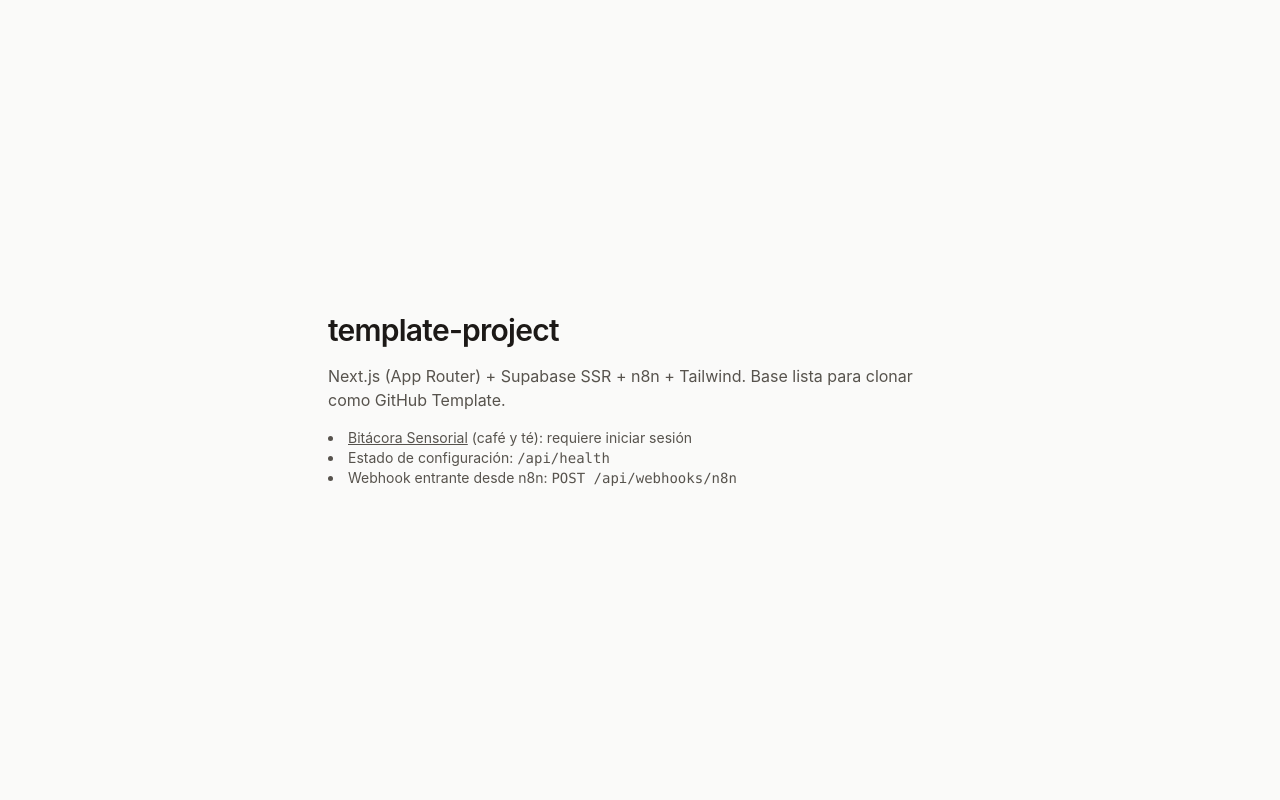
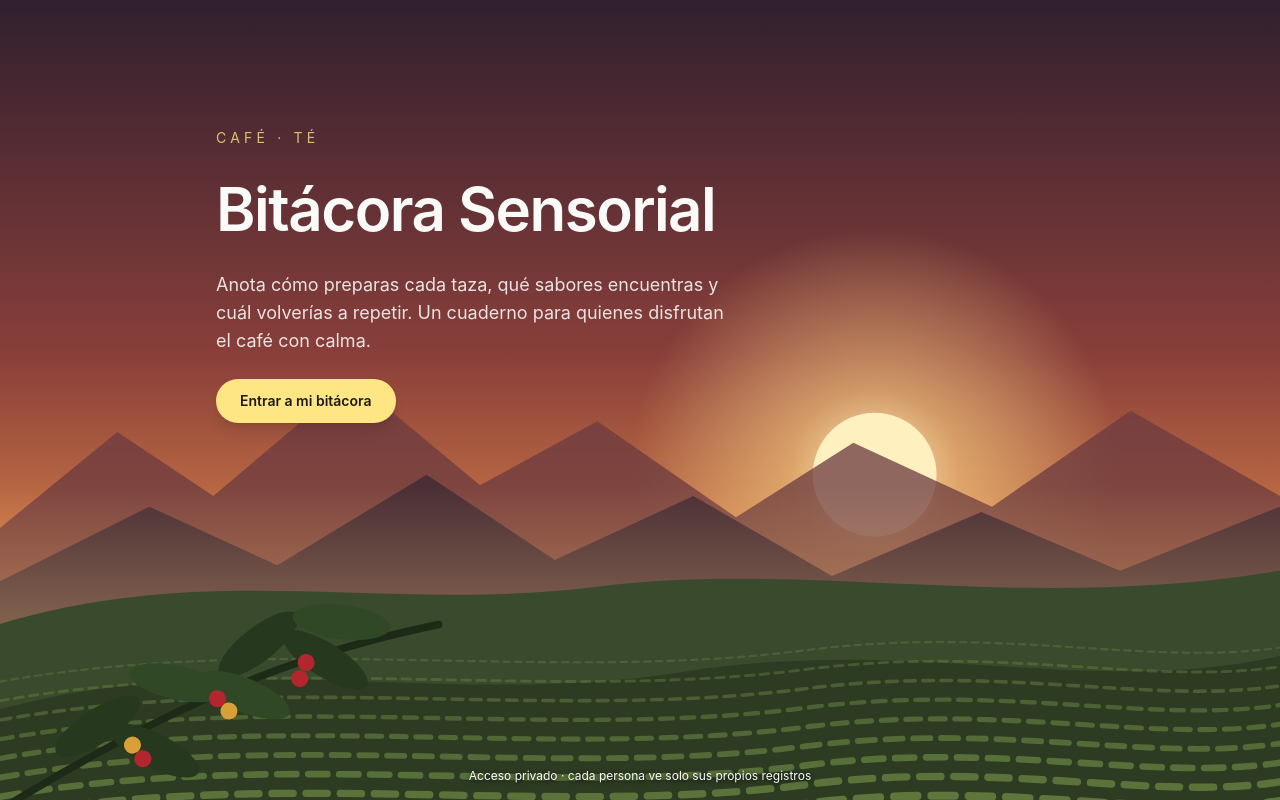
Before and after one commit to Miguel80/proyectos, a Next.js app: page / in a window 1280 px wide. Built offline with nearby package versions, Linux system fonts and the light colour scheme.

Commit message:
feat: portada y login con paisaje de cafetal al amanecer
Co-Authored-By: Claude Sonnet 5.5 <noreply@anthropic.com>
Claude-Session: https://claude.ai/code/session_012xTcc9aXa8Qd6aYsF7WVTD

```diff
--- a/src/app/login/page.tsx
+++ b/src/app/login/page.tsx
@@ -1,15 +1,20 @@
+import { CoffeeLandscape } from "@/components/coffee-landscape";
 import { LoginForm } from "@/components/login-form";
 
-export const metadata = { title: "Entrar · template-project" };
+export const metadata = { title: "Entrar · Bitácora Sensorial" };
 
 export default function LoginPage() {
   return (
-    <main className="mx-auto flex min-h-screen max-w-sm flex-col justify-center gap-6 px-6">
-      <div className="space-y-1">
-        <h1 className="text-2xl font-semibold tracking-tight">Entrar</h1>
-        <p className="text-sm text-stone-600 dark:text-stone-400">Acceso personal a la Bitácora Sensorial.</p>
+    <main className="relative isolate flex min-h-screen items-center justify-center overflow-hidden bg-stone-950 px-6 py-12">
+      <CoffeeLandscape />
+      <div className="relative w-full max-w-sm space-y-6 rounded-2xl bg-stone-50/90 p-8 text-stone-900 shadow-2xl backdrop-blur dark:bg-stone-950/85 dark:text-stone-100">
+        <div className="space-y-1">
+          <p className="text-xs uppercase tracking-[0.25em] text-amber-700 dark:text-amber-300">Café · Té</p>
+          <h1 className="text-2xl font-semibold tracking-tight">Bitácora Sensorial</h1>
+          <p className="text-sm text-stone-600 dark:text-stone-400">Inicia sesión para ver tu cuaderno.</p>
+        </div>
+        <LoginForm />
       </div>
-      <LoginForm />
     </main>
   );
 }
--- a/src/app/page.tsx
+++ b/src/app/page.tsx
@@ -1,27 +1,36 @@
 import Link from "next/link";
+import { CoffeeLandscape } from "@/components/coffee-landscape";
+
+export const metadata = {
+  title: "Bitácora Sensorial · café y té",
+  description: "Un cuaderno para registrar cómo preparas y cómo saben tu café y tu té.",
+};
 
 export default function HomePage() {
   return (
-    <main className="mx-auto flex min-h-screen max-w-2xl flex-col justify-center gap-4 px-6">
-      <h1 className="text-3xl font-semibold tracking-tight">template-project</h1>
-      <p className="text-stone-600 dark:text-stone-400">
-        Next.js (App Router) + Supabase SSR + n8n + Tailwind. Base lista para clonar como
-        GitHub Template.
-      </p>
-      <ul className="list-inside list-disc text-sm text-stone-600 dark:text-stone-400">
-        <li>
-          <Link href="/bitacora" className="underline">
-            Bitácora Sensorial
-          </Link>{" "}
-          (café y té): requiere iniciar sesión
-        </li>
-        <li>
-          Estado de configuración: <code>/api/health</code>
-        </li>
-        <li>
-          Webhook entrante desde n8n: <code>POST /api/webhooks/n8n</code>
-        </li>
-      </ul>
+    <main className="relative isolate flex min-h-screen flex-col justify-between overflow-hidden bg-stone-950 text-stone-50">
+      <CoffeeLandscape />
+      <div className="relative mx-auto flex w-full max-w-4xl flex-1 flex-col justify-start gap-6 px-6 pt-24 sm:pt-32">
+        <p className="text-sm uppercase tracking-[0.3em] text-amber-200/80">Café · Té</p>
+        <h1 className="max-w-xl text-4xl font-semibold leading-tight tracking-tight sm:text-6xl">
+          Bitácora Sensorial
+        </h1>
+        <p className="max-w-lg text-lg text-stone-100/90">
+          Anota cómo preparas cada taza, qué sabores encuentras y cuál volverías a repetir. Un cuaderno para quienes
+          disfrutan el café con calma.
+        </p>
+        <div>
+          <Link
+            href="/bitacora"
+            className="inline-block rounded-full bg-amber-200 px-6 py-3 text-sm font-semibold text-stone-900 shadow-lg transition hover:bg-amber-100"
+          >
+            Entrar a mi bitácora
+          </Link>
+        </div>
+      </div>
+      <footer className="relative px-6 py-4 text-center text-xs text-stone-50 drop-shadow-[0_1px_2px_rgba(0,0,0,0.9)]">
+        Acceso privado · cada persona ve solo sus propios registros
+      </footer>
     </main>
   );
 }
--- /dev/null
+++ b/src/components/coffee-landscape.tsx
@@ -0,0 +1,103 @@
+/**
+ * Paisaje original de cafetal al amanecer, dibujado en SVG (sin imágenes externas).
+ * Se estira para cubrir su contenedor; el contenedor debe ser `relative`.
+ */
+export function CoffeeLandscape() {
+  const rows = Array.from({ length: 9 }, (_, i) => i);
+
+  return (
+    <svg
+      viewBox="0 0 1200 800"
+      preserveAspectRatio="xMidYMid slice"
+      aria-hidden="true"
+      className="absolute inset-0 h-full w-full"
+    >
+      <defs>
+        <linearGradient id="cl-sky" x1="0" y1="0" x2="0" y2="1">
+          <stop offset="0" stopColor="#2a1d2e" />
+          <stop offset="0.45" stopColor="#8a3f3a" />
+          <stop offset="0.75" stopColor="#e08b4a" />
+          <stop offset="1" stopColor="#f6c97e" />
+        </linearGradient>
+        <radialGradient id="cl-sun" cx="0.5" cy="0.5" r="0.5">
+          <stop offset="0" stopColor="#fff3c9" stopOpacity="1" />
+          <stop offset="0.35" stopColor="#ffd88a" stopOpacity="0.55" />
+          <stop offset="1" stopColor="#ffd88a" stopOpacity="0" />
+        </radialGradient>
+        <linearGradient id="cl-mist" x1="0" y1="0" x2="0" y2="1">
+          <stop offset="0" stopColor="#f6c97e" stopOpacity="0" />
+          <stop offset="1" stopColor="#f6c97e" stopOpacity="0.35" />
+        </linearGradient>
+      </defs>
+
+      <rect width="1200" height="800" fill="url(#cl-sky)" />
+      <circle cx="820" cy="470" r="230" fill="url(#cl-sun)" />
+      <circle cx="820" cy="470" r="58" fill="#fff0c0" />
+
+      {/* Montañas lejanas */}
+      <path
+        d="M0 520 L110 430 L200 490 L330 380 L450 480 L560 420 L690 510 L800 440 L930 500 L1060 410 L1200 490 L1200 800 L0 800 Z"
+        fill="#6b3a3f"
+        opacity="0.75"
+      />
+      <path
+        d="M0 570 L140 500 L260 555 L400 470 L520 550 L650 490 L780 565 L920 505 L1050 560 L1200 500 L1200 800 L0 800 Z"
+        fill="#4a2f36"
+      />
+      <rect y="480" width="1200" height="140" fill="url(#cl-mist)" />
+
+      {/* Colinas con cafetales en terrazas */}
+      <path d="M0 610 C200 550 360 600 560 575 C760 550 960 600 1200 560 L1200 800 L0 800 Z" fill="#3a4a2c" />
+      <path d="M0 690 C220 630 420 690 640 655 C860 620 1020 680 1200 640 L1200 800 L0 800 Z" fill="#2c3b22" />
+      {rows.map((i) => {
+        const y = 640 + i * 18;
+        return (
+          <path
+            key={i}
+            d={`M0 ${y + 24} C260 ${y - 22} 520 ${y + 26} 760 ${y - 6} C940 ${y - 28} 1080 ${y + 10} 1200 ${y - 8}`}
+            fill="none"
+            stroke="#6f8a45"
+            strokeOpacity={0.35 + i * 0.05}
+            strokeWidth={2 + i * 0.7}
+            strokeLinecap="round"
+            strokeDasharray={`${6 + i * 2} ${5 + i}`}
+          />
+        );
+      })}
+
+      {/* Rama de cafeto en primer plano */}
+      <g transform="translate(-20 560) rotate(-8)">
+        <path d="M0 220 C140 160 260 120 420 110" fill="none" stroke="#1d2a17" strokeWidth="7" strokeLinecap="round" />
+        {[
+          [90, 160, -25],
+          [170, 130, 20],
+          [250, 105, -30],
+          [330, 95, 15],
+          [140, 190, 35],
+          [230, 150, 30],
+          [310, 128, 40],
+        ].map(([x, y, r], i) => (
+          <ellipse
+            key={i}
+            cx={x}
+            cy={y}
+            rx="46"
+            ry="16"
+            transform={`rotate(${r} ${x} ${y})`}
+            fill={i % 2 === 0 ? "#26381d" : "#304826"}
+          />
+        ))}
+        {[
+          [120, 182],
+          [128, 196],
+          [205, 150],
+          [214, 163],
+          [292, 128],
+          [284, 142],
+        ].map(([x, y], i) => (
+          <circle key={i} cx={x} cy={y} r="8" fill={i % 3 === 0 ? "#d9a03a" : "#b3262e"} />
+        ))}
+      </g>
+    </svg>
+  );
+}
```
